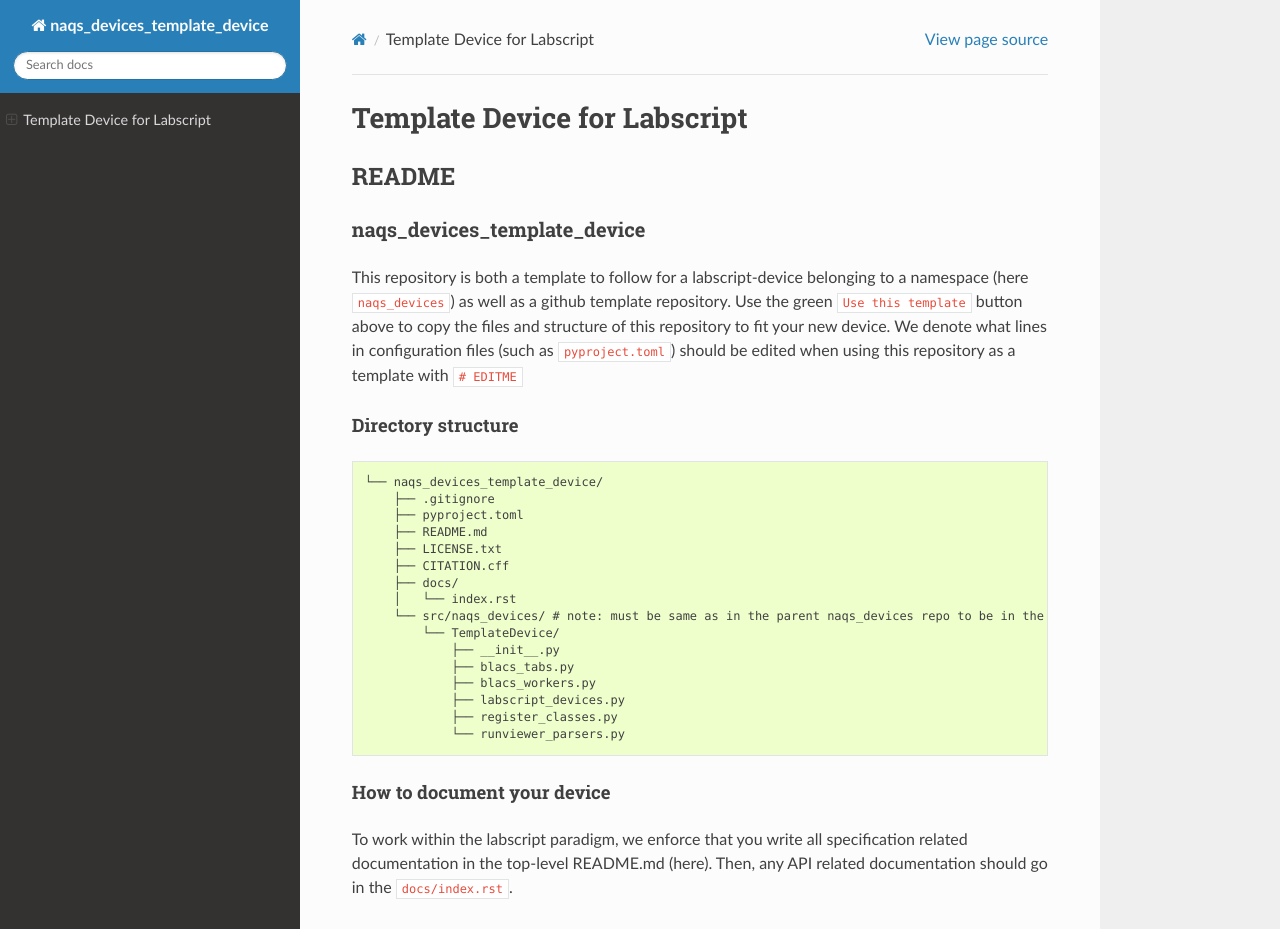
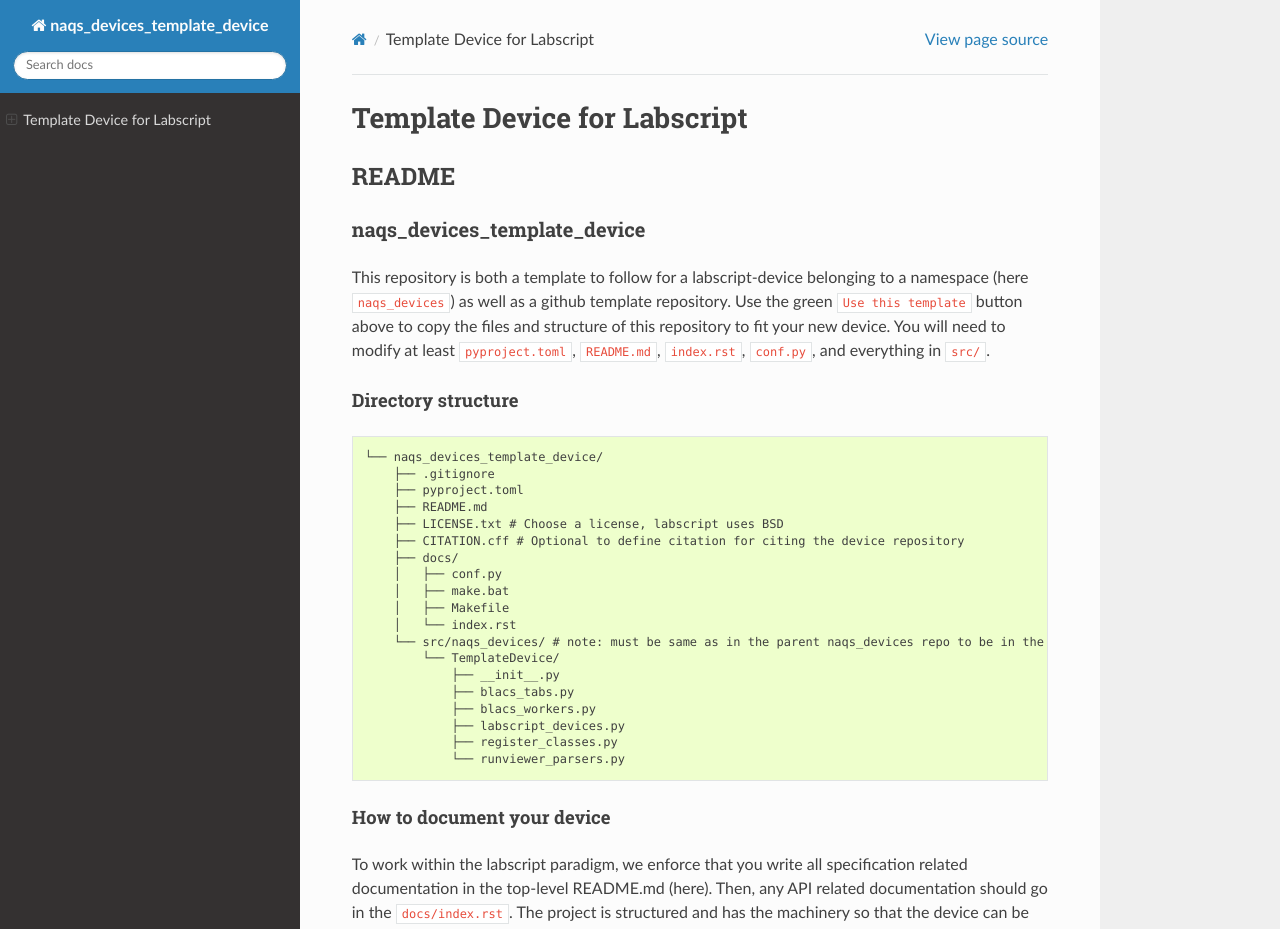
Before and after one commit to naqslab/naqs_devices_template_device, a Sphinx documentation site: the page built from docs/index.rst, in a window 1280 px wide and 1400 px high. Shown: the top 929 px of the window. Built offline with Sphinx 7.4.7 and the Read the Docs theme 3.1.0, drawn with Linux system fonts in a browser that asks for light colours; some of the changed text lies outside the part shown.

Commit message:
updating versioning machinery, better comments for what to edit

```diff
--- a/README.md
+++ b/README.md
@@ -3,9 +3,8 @@
 This repository is both a template to follow for a labscript-device belonging
 to a namespace (here `naqs_devices`) as well as a github template repository.
 Use the green `Use this template` button above to copy the files and structure
-of this repository to fit your new device. We denote what lines in
-configuration files (such as `pyproject.toml`) should be edited when using this
-repository as a template with `# EDITME`
+of this repository to fit your new device. You will need to modify at least
+`pyproject.toml`, `README.md`, `index.rst`, `conf.py`, and everything in `src/`.
 
 ## Directory structure
 
@@ -15,9 +14,12 @@
     ├── .gitignore
     ├── pyproject.toml
     ├── README.md
-    ├── LICENSE.txt
-    ├── CITATION.cff
+    ├── LICENSE.txt # Choose a license, labscript uses BSD
+    ├── CITATION.cff # Optional to define citation for citing the device repository
     ├── docs/
+    │   ├── conf.py
+    │   ├── make.bat
+    │   ├── Makefile
     │   └── index.rst
     └── src/naqs_devices/ # note: must be same as in the parent naqs_devices repo to be in the same namespace
         └── TemplateDevice/
@@ -33,4 +35,7 @@
 
 To work within the labscript paradigm, we enforce that you write all
 specification related documentation in the top-level README.md (here). Then,
-any API related documentation should go in the `docs/index.rst`.
+any API related documentation should go in the `docs/index.rst`. The project
+is structured and has the machinery so that the device can be hosted on Read
+The Docs. This is optional and requires extra configuration steps as outlined
+in the [RTD Docs](https://docs.readthedocs.com/platform/latest/tutorial/index.html).
--- a/docs/conf.py
+++ b/docs/conf.py
@@ -13,6 +13,7 @@
 import os
 import sys
 sys.path.insert(0, os.path.abspath('..'))
+import importlib.metadata as importlib_metadata
 
 
 # -- Project information -----------------------------------------------------
@@ -21,18 +22,12 @@
 copyright = '2025, naqslab'
 author = 'naqslab'
 
-# The full version, including alpha/beta/rc tags
-# from naqs_devices.Helpers import __version__
-# # short version
-# version = __version__
-# # long version
-# release = version
+version = importlib_metadata.version('TemplateDevice')
+# long version
+release = version
 
-# # get version into rst files
-# rst_epilog = '.. |version| replace:: %s' % version
-
-# hard coding version
-version = '0.1.0'
+# get version into rst files
+rst_epilog = '.. |version| replace:: %s' % version
 
 # -- General configuration ---------------------------------------------------
 
--- a/readthedocs.yaml
+++ b/readthedocs.yaml
@@ -5,6 +5,7 @@
 version: 2
 
 # Set build environment options
+# These may need to occasionally be updated
 build:
   os: ubuntu-22.04
   tools:
```
Also changed, not shown: pyproject.toml (+16 -11 lines), 1 other file.
